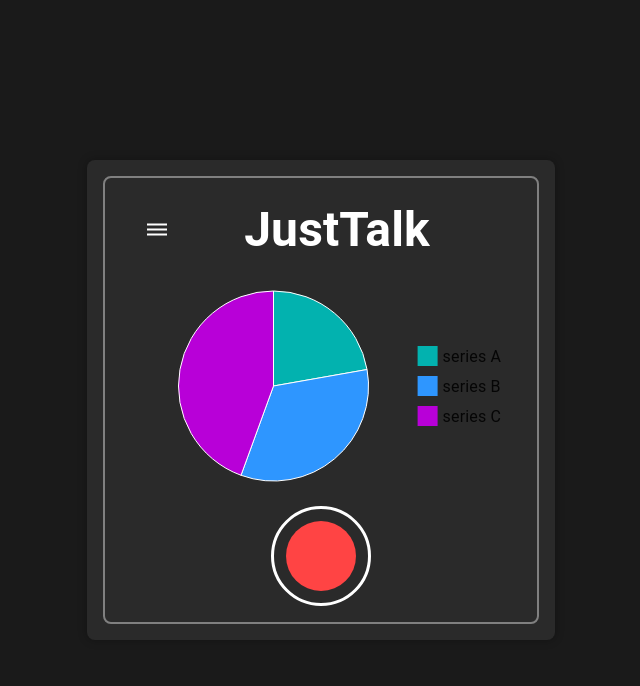
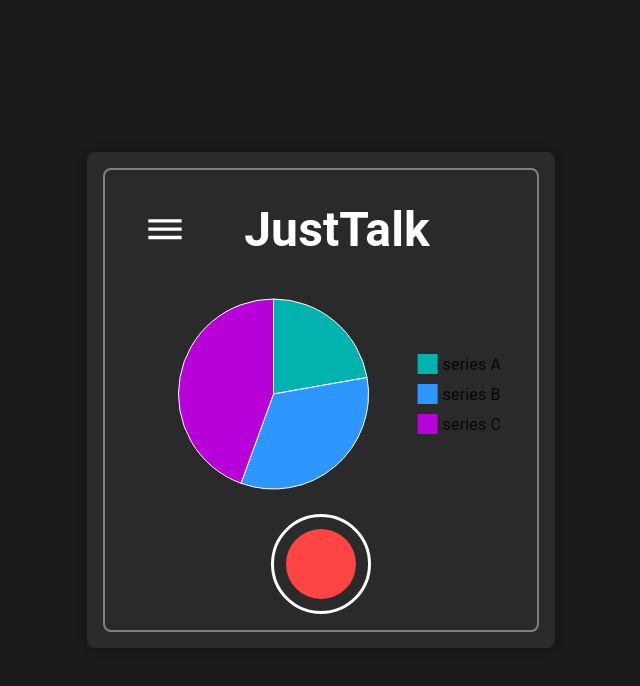
Before and after one commit to mizzzuno/justalk3, a React (Create React App) app: page / in a window 1280 px wide. Shown: the top 686 px of the page, without its empty margins (319-959 px from the left). Built offline with nearby package versions, Linux system fonts and the light colour scheme.

Commit message:
suwabe_0409

```diff
--- a/src/components/IconButton.jsx
+++ b/src/components/IconButton.jsx
@@ -1,13 +1,13 @@
-import * as React from 'react';
-import IconButton from '@mui/material/IconButton';
-import Stack from '@mui/material/Stack';
-import DehazeIcon from '@mui/icons-material/Dehaze';
+import * as React from "react";
+import IconButton from "@mui/material/IconButton";
+import Stack from "@mui/material/Stack";
+import DehazeIcon from "@mui/icons-material/Dehaze";
 
 export default function IconButtons({ onClick }) {
   return (
     <Stack direction="row" spacing={1}>
-      <IconButton aria-label="Dehaze" onClick={onClick} sx={{ color: 'white' }}>
-        <DehazeIcon />
+      <IconButton aria-label="Dehaze" onClick={onClick} sx={{ color: "white" }}>
+        <DehazeIcon sx={{ fontSize: 40 }} />
       </IconButton>
     </Stack>
   );
```
